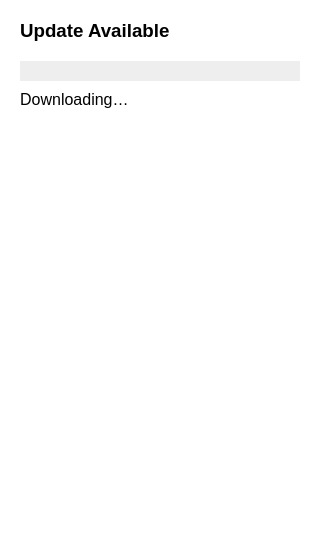
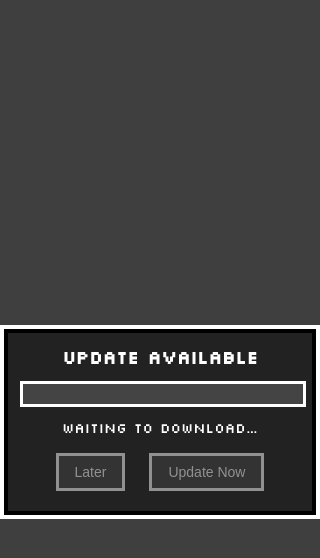
Before and after one commit to Fynn9563/Soulbound-Wrapper, an Electron app: page update.html in a window 320 px wide. Drawn offline with Linux system fonts and the light colour scheme; no server answers.

Commit message:
Updated update box

```diff
--- a/update.html
+++ b/update.html
@@ -1,41 +1,111 @@
+<!-- update.html -->
 <!DOCTYPE html>
 <html>
 <head>
-  <meta charset="UTF-8">
+  <meta charset="UTF-8" />
+  <title>Update Soulbound</title>
+  <link href="https://fonts.googleapis.com/css2?family=Silkscreen&display=swap" rel="stylesheet">
   <style>
-    body { font-family: sans-serif; margin: 20px; }
-    #progress { width: 100%; height: 20px; background: #eee; margin-bottom: 10px; }
-    #bar      { height: 100%; width: 0%; background: #4caf50; }
-    #buttons  { text-align: right; margin-top: 10px; }
-    button    { margin-left: 5px; }
+    html, body {
+      width: 100%;
+      height: 100%;
+      margin: 0;
+      padding: 0;
+      background: rgba(0, 0, 0, 0.5);
+      display: flex;
+      justify-content: center;
+      align-items: center;
+      font-family: 'Silkscreen', monospace;
+    }
+    #dialog {
+      background: #222;
+      border: 4px solid #fff;
+      padding: 16px;
+      text-align: center;
+      color: #fff;
+      width: 300px;
+      box-shadow: 0 0 0 4px #000 inset;
+    }
+    h1 {
+      margin: 0 0 12px;
+      font-size: 18px;
+    }
+    #progress-container {
+      background: #444;
+      border: 3px solid #fff;
+      width: 100%;
+      height: 20px;
+      margin: 12px 0;
+      position: relative;
+    }
+    #progress-bar {
+      background: #0f0;
+      height: 100%;
+      width: 0%;
+    }
+    #status {
+      margin: 8px 0;
+      font-size: 14px;
+    }
+    button {
+      background: #444;
+      border: 3px solid #fff;
+      color: #fff;
+      padding: 8px 16px;
+      margin: 8px;
+      font-size: 14px;
+      cursor: pointer;
+      outline: none;
+    }
+    button:hover {
+      background: #666;
+    }
+    button:disabled {
+      opacity: 0.5;
+      cursor: default;
+    }
   </style>
 </head>
 <body>
-  <h3>Update Available</h3>
-  <div id="progress"><div id="bar"></div></div>
-  <div id="status">Downloading…</div>
-  <div id="buttons" style="display:none">
-    <button id="later">Update Later</button>
-    <button id="now">Update Now</button>
+  <div id="dialog">
+    <h1>Update Available</h1>
+    <div id="progress-container">
+      <div id="progress-bar"></div>
+    </div>
+    <div id="status">Waiting to download…</div>
+    <div id="buttons">
+      <button id="laterBtn" disabled>Later</button>
+      <button id="nowBtn" disabled>Update Now</button>
+    </div>
   </div>
 
   <script>
     const { ipcRenderer } = require('electron');
 
-    ipcRenderer.on('download-progress', (_e, { percent }) => {
-      document.getElementById('bar').style.width = percent + '%';
-      document.getElementById('status').textContent = 'Downloading: ' + percent + '%';
+    const progressBar = document.getElementById('progress-bar');
+    const status = document.getElementById('status');
+    const nowBtn = document.getElementById('nowBtn');
+    const laterBtn = document.getElementById('laterBtn');
+
+    // When download starts, enable Later button
+    ipcRenderer.on('download-progress', (_, progress) => {
+      const percent = Math.floor(progress.percent);
+      progressBar.style.width = percent + '%';
+      status.textContent = `Downloading… ${percent}%`;
+      laterBtn.disabled = false;
     });
 
+    // When download completes, show action buttons
     ipcRenderer.on('update-downloaded', () => {
-      document.getElementById('status').textContent = 'Update ready';
-      document.getElementById('buttons').style.display = 'block';
+      status.textContent = 'Update ready!';
+      nowBtn.disabled = false;
+      laterBtn.disabled = false;
     });
 
-    document.getElementById('now').addEventListener('click', () => {
+    nowBtn.addEventListener('click', () => {
       ipcRenderer.send('update-now');
     });
-    document.getElementById('later').addEventListener('click', () => {
+    laterBtn.addEventListener('click', () => {
       ipcRenderer.send('update-later');
     });
   </script>
```
